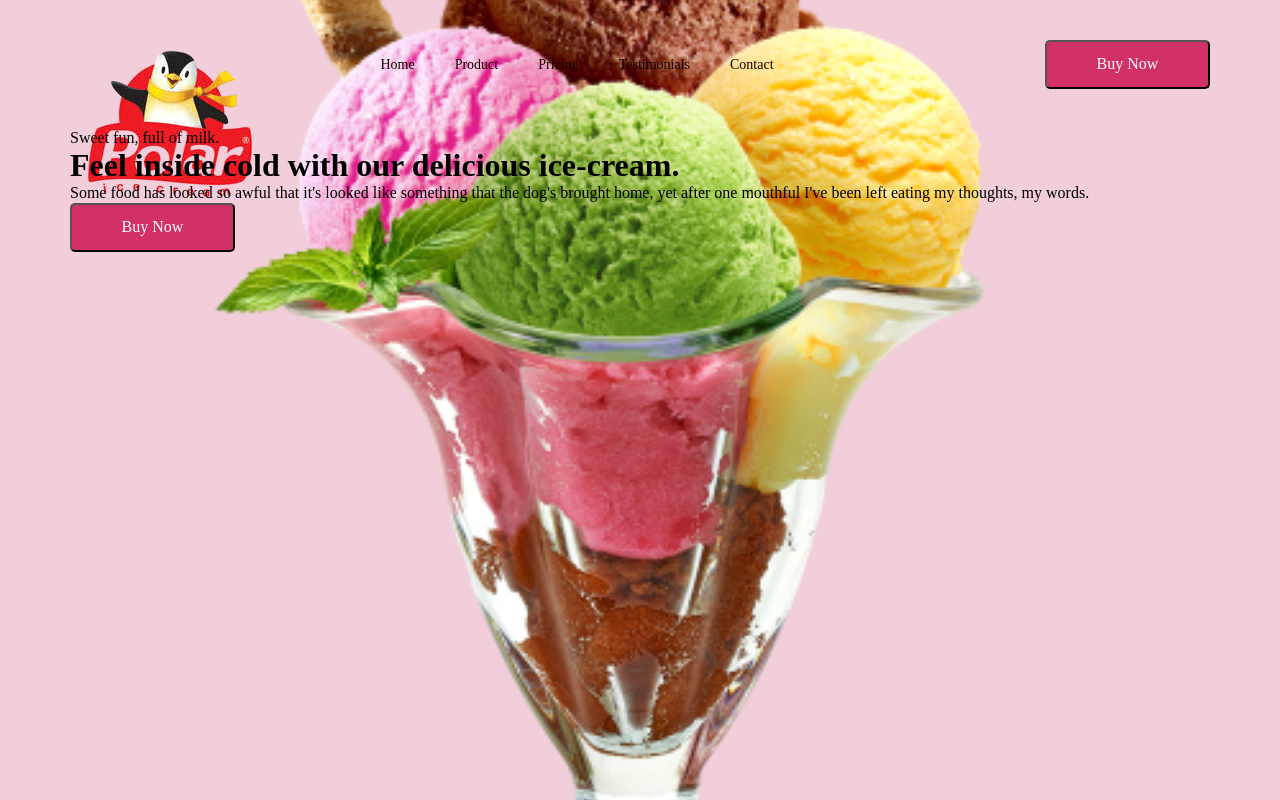
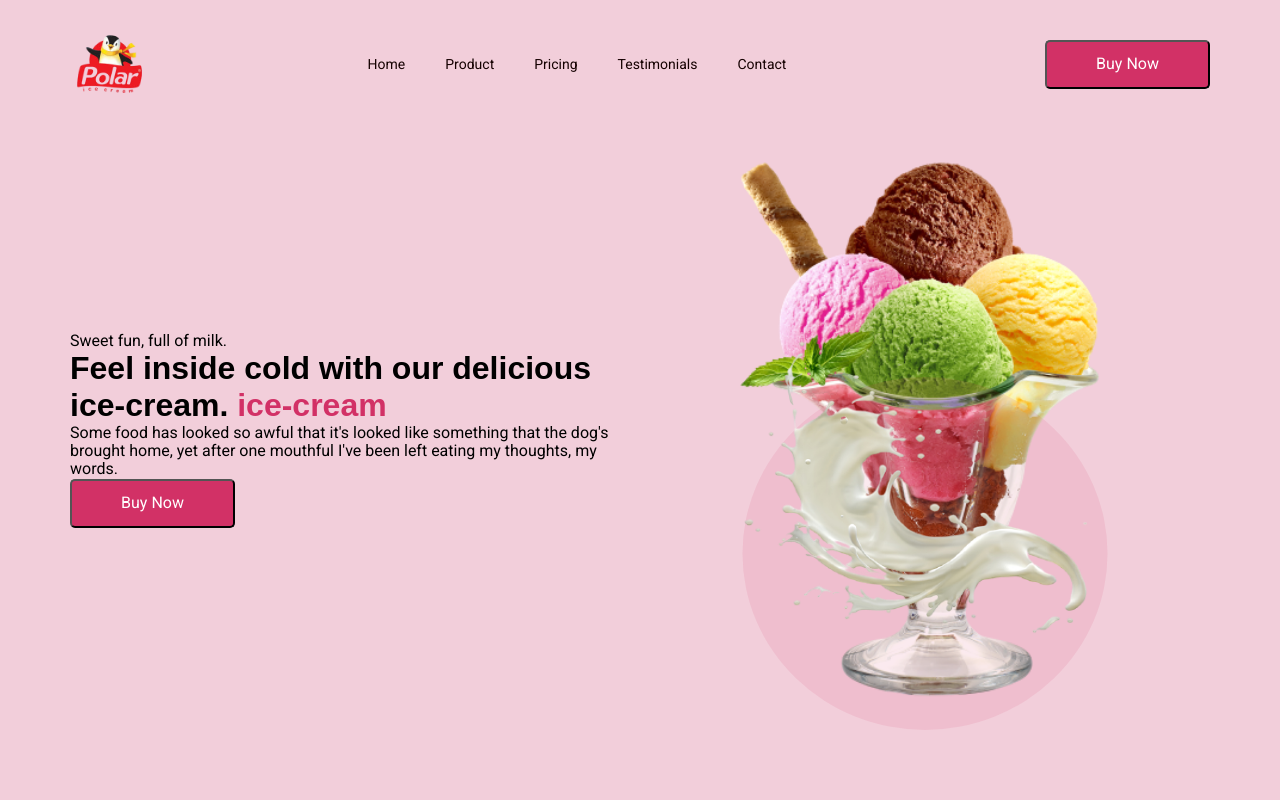
Before and after one commit to Delmosvivik/ice-cream, a plain HTML site: page index.html in a window 1280 px wide. Drawn offline with Linux system fonts and the light colour scheme; a web font is replaced by a local one.

Commit message:
главный экран

```diff
--- a/css/style.css
+++ b/css/style.css
@@ -4,6 +4,7 @@
 html,
 body {
     height: 100%;
+    font-family: 'Roboto', sans-serif;
 }
 .wrapper {
     min-height: 100%;
@@ -31,7 +32,6 @@ h6 {
     margin: 0 auto;
 }
 .hero {
-    background: url(../img/content/hero-bg.png) no-repeat center/cover;
     background-color: rgba(242, 206, 218, 1);
     height: 100vh;
 }
@@ -69,16 +69,62 @@ color: #150101;
     color: white;
     border-radius: 5px;
 }
-.hero__content {
+.content {
+    display: flex;
+    align-items: center;
 }
-.hero__info {
+.content__text {
 }
-.hero__headline {
+.content__headline {
 
 }
 .title {
+    font-family: 'Hind Madurai', sans-serif;
 }
-.hero__title {
+.comtent__title {
 }
-.hero__desc {
+.content__desc {
+    width: 50%;
 }
+.content__img {
+width: 597px;
+height: 597px;
+top: 126px;
+left: 889px;
+}
+.content__decor {
+    width: 50%;
+    position: relative;
+}
+.content__decor::after {
+content: "";
+width: 365px;
+height: 353px;
+display: block;
+background: rgba(210, 49, 102, 0.1);
+position: absolute;
+border-radius: 50%;
+bottom: 0;
+left: 50%;
+transform: translateX(-50%);
+}
+.content__decor::before {
+content: "";
+z-index: 10;
+background-image: url(../img/content/брызги.png);
+display: block;
+position: absolute;
+width: 100%;
+height: 70%;
+background-size: contain;
+background-repeat: no-repeat;
+bottom: 0;
+
+}
+.title__element {
+    color: #D23166;
+}
+.logo__pic{
+    width: 79px;
+    height: 79px;
+}
--- a/index.html
+++ b/index.html
@@ -1,21 +1,27 @@
 <!DOCTYPE html>
 <html lang="ru">
+
 <head>
     <meta charset="UTF-8">
     <meta http-equiv="X-UA-Compatible" content="IE=edge">
     <meta name="viewport" content="width=device-width, initial-scale=1.0">
+    <link rel="preconnect" href="https://fonts.googleapis.com">
+    <link rel="preconnect" href="https://fonts.gstatic.com" crossorigin>
+    <link
+        href="https://fonts.googleapis.com/css2?family=Fredoka+One&family=Hind+Madurai:wght@400;500;600;700&family=Roboto:wght@400;500;700&display=swap"
+        rel="stylesheet">
     <link rel="stylesheet" href="css/normalize.css">
     <link rel="stylesheet" href="css/style.css">
     <title>Мороженое</title>
 </head>
+
 <body>
     <div class="wrapper">
         <section class="hero">
             <div class="container">
                 <header class="header">
                     <a href="#!" class="logo">
-                        <img src="/img/content/logo.png"
-                            alt="Логотип" class="logo__pic">
+                        <img src="/img/content/logo.png" alt="Логотип" class="logo__pic">
                     </a>
                     <nav class="nav">
                         <ul class="nav__list">
@@ -38,18 +44,25 @@
                     </nav>
                     <button class="btn">Buy Now</button>
                 </header>
-                <div class="hero__content">
-                    <div class="hero__info">
-                        <div class="hero__headline">Sweet fun, full of milk.</div>
-                        <h1 class="title hero__title">Feel inside cold with our delicious ice-cream.</h1>
-                        <div class="hero__desc">
-                            Some food has looked so awful that it's looked like something that the dog's brought home, yet after one mouthful I've been left eating my thoughts, my words.
+                <div class="content">
+                    <div class="content__desc">
+                        <div class="content__headline">Sweet fun, full of milk.</div>
+                        <h1 class="title content__title">Feel inside cold with our delicious ice-cream.
+                            <span class="title__element">ice-cream</span>
+                        </h1>
+                        <div class="content__text">
+                            Some food has looked so awful that it's looked like something that the dog's brought home,
+                            yet after one mouthful I've been left eating my thoughts, my words.
                         </div>
+                        <button class="btn">Buy Now</button>
                     </div>
-                    <button class="btn">Buy Now</button>
+                    <div class="content__decor">
+                        <img src="img/content/hero-bg.png" alt="" class="content__img">
+                    </div>
                 </div>
             </div>
         </section>
     </div>
 </body>
+
 </html>
```
Also changed, not shown: img/content/брызги.png (added), 1 other file.
